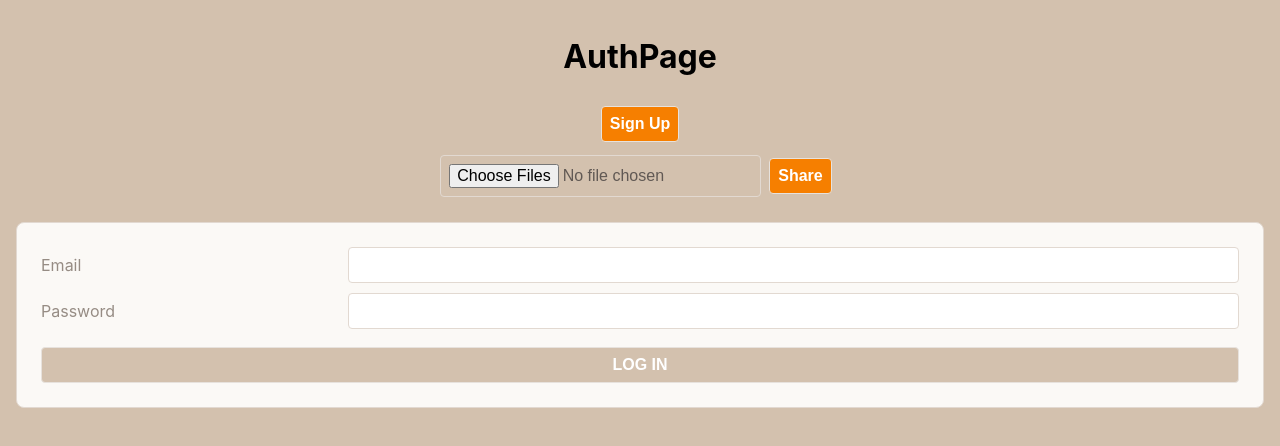
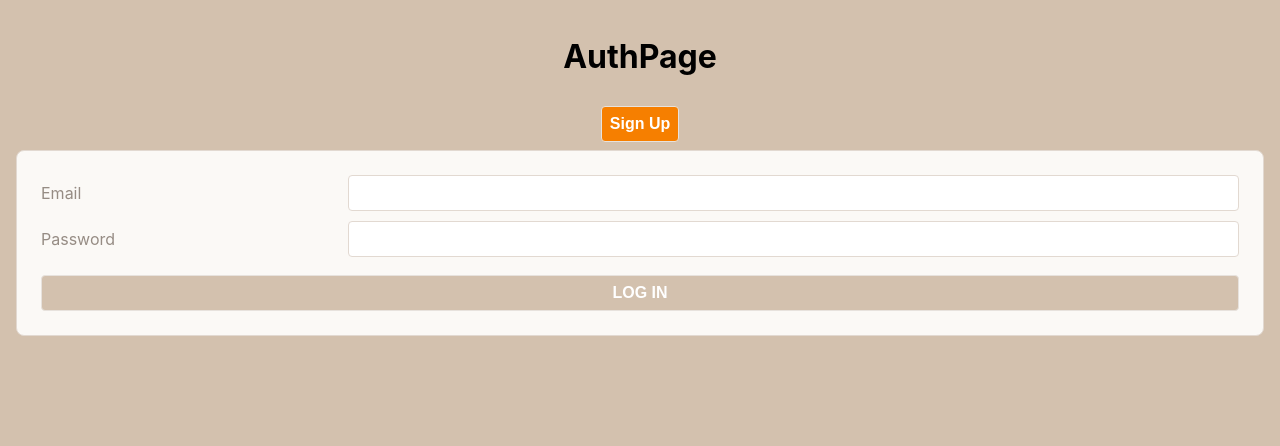
Before and after one commit to malcmiller/adventure-chats-revamped, a React (Create React App) app: page /orders in a window 1280 px wide. Shown: the top 446 px of the page. Built offline with nearby package versions, Linux system fonts and the light colour scheme.

Commit message:
remove image upload from login form

```diff
--- a/src/components/LoginForm/LoginForm.jsx
+++ b/src/components/LoginForm/LoginForm.jsx
@@ -1,6 +1,5 @@
 import { useState } from "react";
 import * as usersService from "../../utilities/users-service";
-import ImageUpload from "../ImageUpload/ImageUpload";
 
 export default function LoginForm({ setUser }) {
   const [credentials, setCredentials] = useState({
@@ -30,7 +29,6 @@ export default function LoginForm({ setUser }) {
 
   return (
     <div>
-      <ImageUpload />
       <div className="form-container">
         <form autoComplete="off" onSubmit={handleSubmit}>
           <label>Email</label>
```
